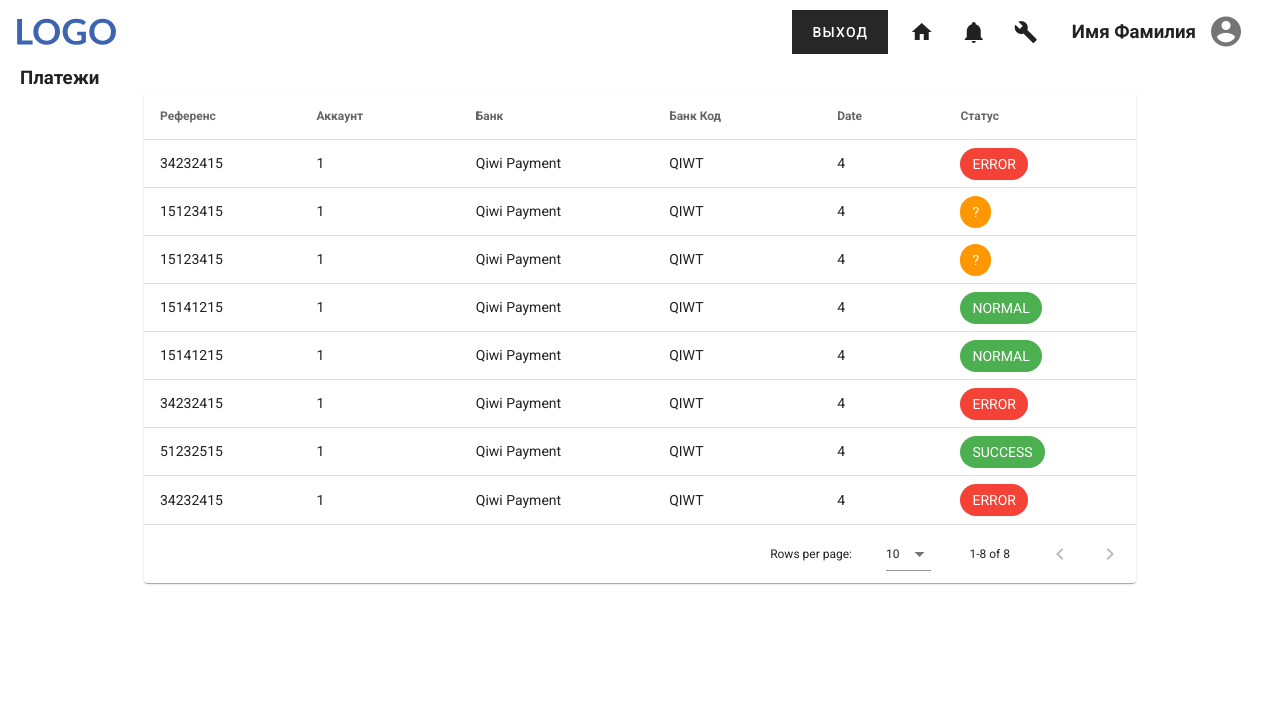
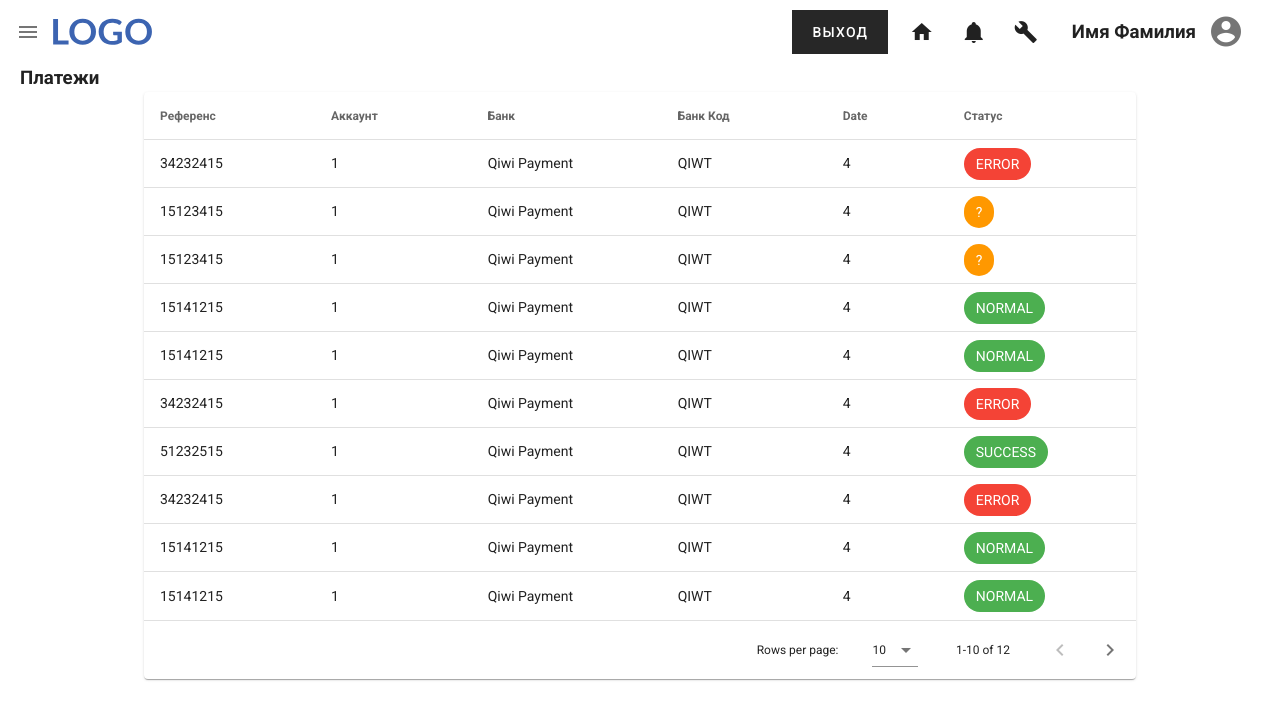
Before and after one commit to L-JAZZ/admin_dashboard, a Vue app: page /#/payments in a window 1280 px wide. Shown: the top 720 px of the page. Built offline with nearby package versions, Linux system fonts and the light colour scheme.

Commit message:
minor changes

```diff
--- a/src/components/Navbar.vue
+++ b/src/components/Navbar.vue
@@ -4,6 +4,39 @@
       color="white"
       flat
   >
+
+    <v-app-bar-nav-icon @click="drawer = true"></v-app-bar-nav-icon>
+
+    <v-navigation-drawer
+        v-model="drawer"
+        absolute
+        temporary
+    >
+      <v-list
+          nav
+          dense
+      >
+        <v-list-item-group
+            v-model="group"
+            active-class="deep-purple--text text--accent-4"
+        >
+          <v-list-item>
+            <v-list-item-icon>
+              <v-icon>mdi-home</v-icon>
+            </v-list-item-icon>
+            <v-list-item-title>Home</v-list-item-title>
+          </v-list-item>
+
+          <v-list-item>
+            <v-list-item-icon>
+              <v-icon>mdi-account</v-icon>
+            </v-list-item-icon>
+            <v-list-item-title>Account</v-list-item-title>
+          </v-list-item>
+        </v-list-item-group>
+      </v-list>
+    </v-navigation-drawer>
+
     <img src="LOGO.svg" alt="asd" width="100">
 
     <v-spacer></v-spacer>
@@ -60,7 +93,9 @@ export default {
   name: "Navbar",
   data: () => ({
     name:'Имя',
-    surname:'Фамилия'
+    surname:'Фамилия',
+    drawer: false,
+    group: null,
   }),
   beforeUpdate() {
 
--- a/src/components/PaymentTable.vue
+++ b/src/components/PaymentTable.vue
@@ -4,6 +4,7 @@
       :items="logs"
       class="elevation-1 mx-auto"
       style="max-width: 80%;"
+
   >
 
     <template v-slot:item.status="{ item }">
@@ -27,7 +28,6 @@ export default {
         {
           text: 'Референс',
           align: 'start',
-          sortable: false,
           value: 'reference',
         },
         {text: 'Аккаунт', value: 'account'},
@@ -118,6 +118,47 @@ export default {
           status: 'ERROR',
           statusID: 0
         },
+        {
+          reference: '15141215',
+          account:'1',
+          bank: 'Qiwi Payment',
+          bankId: 'QIWT',
+          carbs: 24,
+          date: 4.0,
+          status: 'NORMAL',
+          statusID: 1
+        },
+        {
+          reference: '15141215',
+          account:'1',
+          bank: 'Qiwi Payment',
+          bankId: 'QIWT',
+          carbs: 24,
+          date: 4.0,
+          status: 'NORMAL',
+          statusID: 1
+        },{
+          reference: '15141215',
+          account:'1',
+          bank: 'Qiwi Payment',
+          bankId: 'QIWT',
+          carbs: 24,
+          date: 4.0,
+          status: 'NORMAL',
+          statusID: 1
+        },{
+          reference: '15141215',
+          account:'1',
+          bank: 'Qiwi Payment',
+          bankId: 'QIWT',
+          carbs: 24,
+          date: 4.0,
+          status: 'NORMAL',
+          statusID: 1
+        },
+
+
+
       ],
     }
   },
--- a/src/views/Login.vue
+++ b/src/views/Login.vue
@@ -5,6 +5,7 @@
         max-width="550"
         color="#eeeeee"
         rounded
+
     >
     <form>
       <div class="mx-auto" style="width: 30%">
@@ -42,9 +43,9 @@
           large
           to="/payments"
           @click="submit"
-          style="margin-left: 120px"
+          style="margin-left: 130px"
       >
-        <span>Выход</span>
+        <span>Вход</span>
       </v-btn>
     </form>
     </v-card>
```
